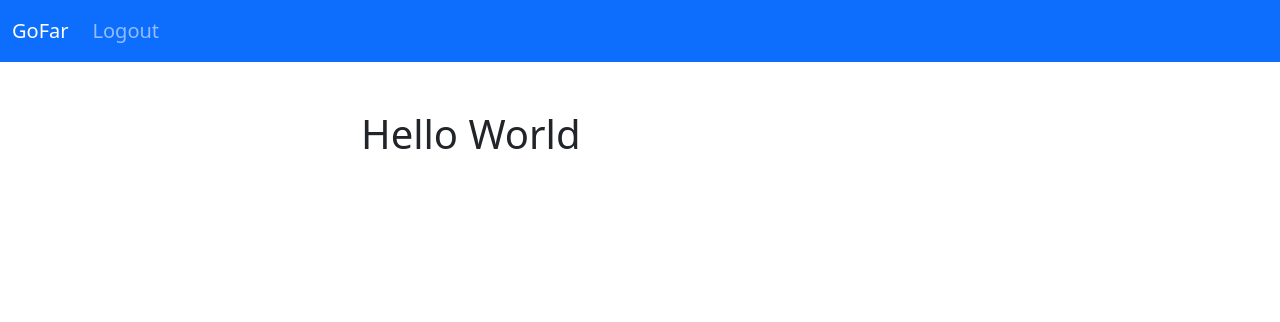
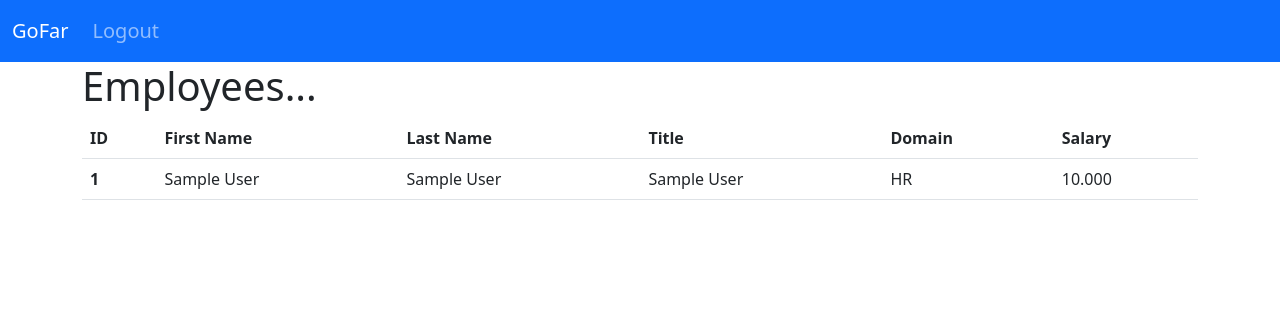
Before and after one commit to Tountoun/django-crud-app, a Django app: template website/templates/home.html in a window 1280 px wide. Shown: the top 322 px of the page. Run offline with Django 4.2, Linux system fonts and the light colour scheme; the template is opened without the code that fills it: values that come from a table or form of the project are taken from there, others are empty; a user stored in the database is signed in; tables that the repository leaves empty hold one stand-in row (values such as "Sample post").

Commit message:
Update home template to display employees

```diff
--- a/website/templates/home.html
+++ b/website/templates/home.html
@@ -1,8 +1,8 @@
 {% extends 'base.html' %}
 
 {% block content %}
+{% if not user.is_authenticated %}
 <div class="col-md-6 offset-md-3">
-    {% if not user.is_authenticated %}
     <h1 class="mt-5 mb-5">Login</h1>
         {% if messages %}
             {% for message in messages %}
@@ -30,8 +30,10 @@
         <button type="submit" class="btn btn-success"
             style="--bs-btn-padding-y: 10px; --bs-btn-padding-x: 50px; --bs-btn-font-size: 20px;">Login</button>
     </form>
-    {% else %}
-                    {% comment %} The user is authenticated {% endcomment %}
+</div>
+{% else %}
+{% comment %} The user is authenticated {% endcomment %}
+<div class="col-md-12">
     {% if messages %}
         {% for message in messages %}
         <div class="alert alert-success alert-dismissible fade show mt-5" role="alert">
@@ -40,7 +42,35 @@
         </div>
         {% endfor %}
     {% endif %}
-    <h1 class="mt-5">Hello World</h1>
+    <h1>Employees...</h1>
+    {% if employees %}
+    <table class="table">
+        <thead>
+            <tr>
+                <th scope="col">ID</th>
+                <th scope="col">First Name</th>
+                <th scope="col">Last Name</th>
+                <th scope="col">Title</th>
+                <th scope="col">Domain</th>
+                <th scope="col">Salary</th>
+            </tr>
+        </thead>
+        <tbody>
+
+        {% for employee in employees %}
+            <tr>
+                <th scope="row">{{ employee.id }}</th>
+                <td>{{ employee.first_name }}</td>
+                <td>{{ employee.last_name }}</td>
+                <td>{{ employee.title }}</td>
+                <td>{{ employee.domain }}</td>
+                <td>{{ employee.salary }}</td>
+            </tr>
+
+        {% endfor %}
+         </tbody>
+    </table>
     {% endif %}
 </div>
-    {% endblock %}
+{% endif %}
+{% endblock %}
```
